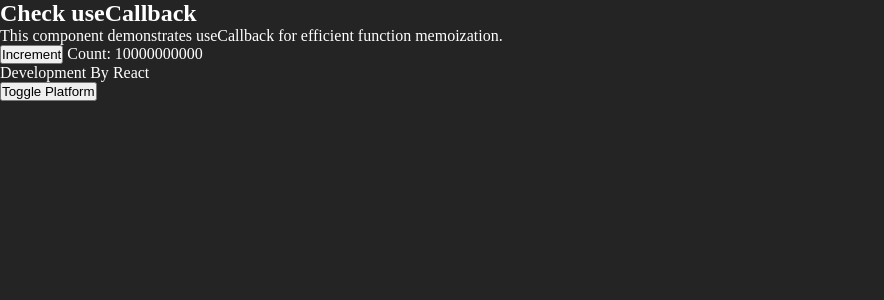
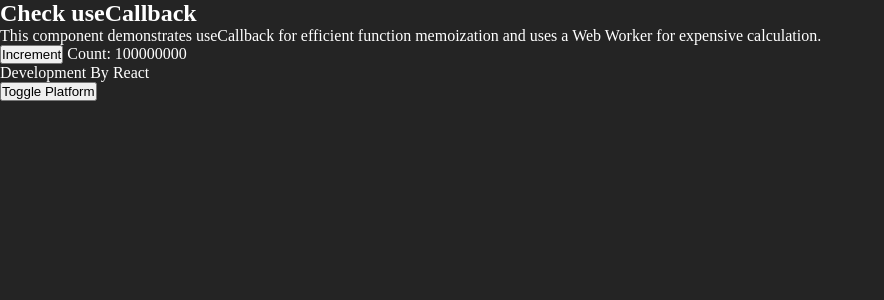
Before and after one commit to MO-SubhrajyotiM-23205/MyCoPilotWorkSpace, a React (Vite) app in the folder MovieManiac/: page / in a window 1280 px wide. Shown: the top 300 px of the page, without its empty margins (0-884 px from the left). Built offline with nearby package versions, Linux system fonts and the light colour scheme.

Commit message:
Web Worker

```diff
--- a/MovieManiac/src/App.jsx
+++ b/MovieManiac/src/App.jsx
@@ -14,7 +14,7 @@ import APIcallthroughUseData from "./assets/Components/Movielist/APIcallthroughU
 import CheckUseRefHook from "./assets/Components/CheckUseRefHook";
 import CreateReackFormHook from "./assets/Components/CreateReackFormHook";
 import CheckUseMemo from "./assets/Components/CheckUseMemo.jsx";
-import CheckUseCallback from "./assets/Components/CheckUseCallback.jsx";
+import CheckWorker from "./assets/Components/CheckWorker.jsx";
 
 
 function App() {
@@ -47,9 +47,9 @@ function App() {
               <Route path="/checkreackformhook" element={<CreateReackFormHook />} />
               <Route path="*" element={<NotFound />} />
             </Routes>
-          </main>
-          <CheckUseMemo />*/}
-          <CheckUseCallback />
+          </main> */}
+
+          <CheckWorker />
         </div>
       </ErrorBoundary>
     </UserContext.Provider>
--- a/MovieManiac/src/assets/Components/CheckUseCallback.jsx
+++ /dev/null
@@ -1,28 +0,0 @@
-
-import React, { useState, useCallback } from "react";
-
-const CheckUseCallback = () => {
-    const [count, setCount] = useState(10000000000);
-    const [platform, setPlatform] = useState("React");
-
-    // chekUseCallback function increments the counter
-    const chekUseCallback = useCallback(() => {
-        setCount(prev => prev + 1);
-    }, []);
-
-    return (
-        <div>
-            <h2>Check useCallback</h2>
-            <p>This component demonstrates useCallback for efficient function memoization.</p>
-            <button onClick={chekUseCallback}>Increment</button>
-            <span> Count: {count}</span>
-            <br />
-            <div>
-                <div>Development By {platform}</div>
-                <button onClick={() => setPlatform(platform === "React" ? "Outsystems" : "React")}>Toggle Platform</button>
-            </div>
-        </div>
-    );
-};
-
-export default CheckUseCallback;
--- /dev/null
+++ b/MovieManiac/src/assets/Components/CheckWorker.jsx
@@ -0,0 +1,45 @@
+
+import React, { useState, useRef } from "react";
+import CheckCallbackFunction from "./CheckWorkerFunction";
+
+const CheckUseCallback = () => {
+    const [count, setCount] = useState(100000000);
+    const [platform, setPlatform] = useState("React");
+    const [loading, setLoading] = useState(false);
+    const workerRef = useRef(null);
+
+    React.useEffect(() => {
+        // Create worker on mount
+        workerRef.current = new window.Worker(new URL("./expensiveWorker.js", import.meta.url));
+        return () => {
+            // Cleanup worker on unmount
+            if (workerRef.current) workerRef.current.terminate();
+        };
+    }, []);
+
+    const chekUseCallback = React.useCallback(() => {
+        setLoading(true);
+        workerRef.current.onmessage = (e) => {
+            setCount(prev => prev + 1); // Or use e.data for the result if needed
+            setLoading(false);
+        };
+        workerRef.current.postMessage(100000000);
+    }, []);
+
+    return (
+        <div>
+            <h2>Check useCallback</h2>
+            <p>This component demonstrates useCallback for efficient function memoization and uses a Web Worker for expensive calculation.</p>
+            <CheckCallbackFunction onIncrement={chekUseCallback} />
+            <span> Count: {count}</span>
+            {loading && <span> (Calculating...)</span>}
+            <br />
+            <div>
+                <div>Development By {platform}</div>
+                <button onClick={() => setPlatform(platform === "React" ? "Outsystems" : "React")}>Toggle Platform</button>
+            </div>
+        </div>
+    );
+};
+
+export default CheckUseCallback;
--- /dev/null
+++ b/MovieManiac/src/assets/Components/CheckWorkerFunction.jsx
@@ -0,0 +1,10 @@
+import React from "react";
+
+// Extracted callback function component
+const CheckCallbackFunction = ({ onIncrement }) => {
+    return (
+        <button onClick={onIncrement}>Increment</button>
+    );
+};
+
+export default CheckCallbackFunction;
--- /dev/null
+++ b/MovieManiac/src/assets/Components/expensiveWorker.js
@@ -0,0 +1,10 @@
+// Web Worker for expensive calculation
+self.onmessage = function(e) {
+    // Simulate expensive calculation
+    let result = 0;
+    console.log("Worker received data:", e.data);
+    for(let i = 0; i < e.data; i++) {
+        result += result + 1;
+    }
+    self.postMessage(result);
+};
```
